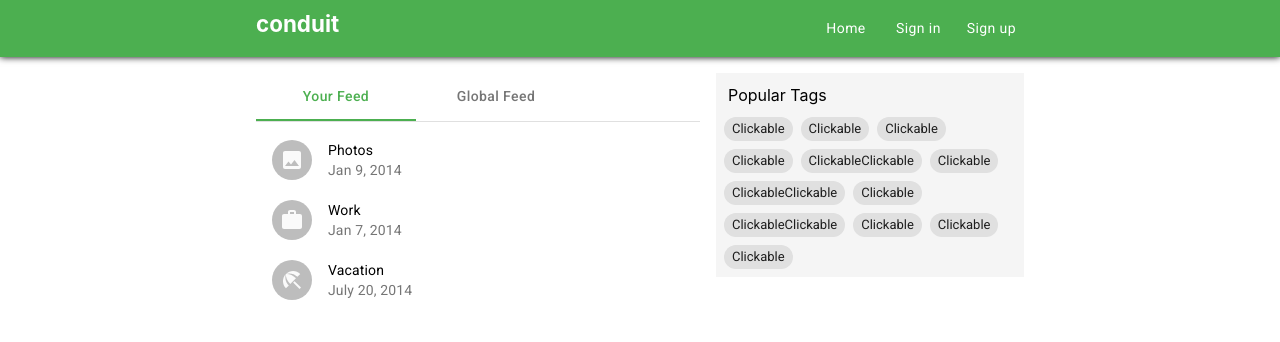
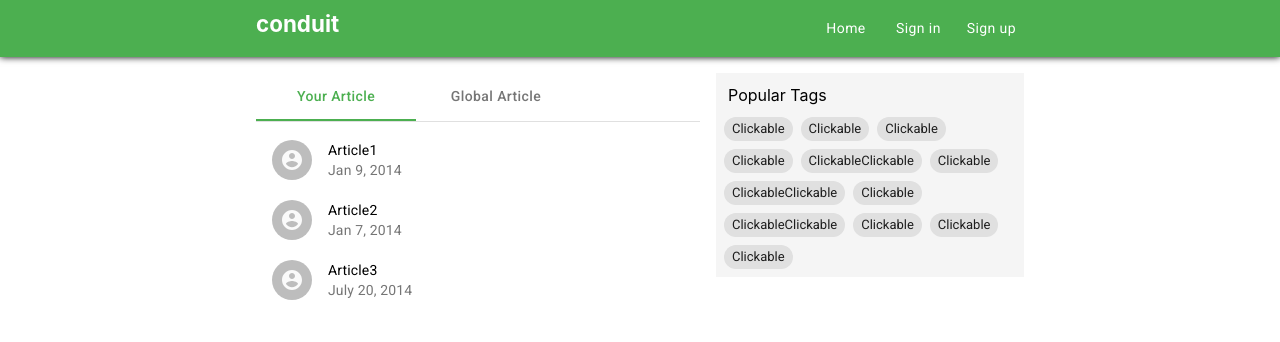
Before and after one commit to alexander-zevin/realworld, a React (Create React App) app: page / in a window 1280 px wide. Shown: the top 342 px of the page. Built offline with nearby package versions, Linux system fonts and the light colour scheme; no server answers.

Commit message:
rename files

```diff
--- a/src/components/Main/Feeds/Feed/Feed.tsx
+++ b/src/components/Main/Articles/Article/Article.tsx
@@ -1,5 +1,5 @@
 import React from 'react'
-import {FeedRoot} from "./FeedStyles";
+import {ArticleRoot} from "./ArticleStyles";
 import {List} from "@material-ui/core";
 import ListItem from "@material-ui/core/ListItem";
 import ListItemAvatar from "@material-ui/core/ListItemAvatar";
@@ -8,38 +8,39 @@ import ListItemText from "@material-ui/core/ListItemText";
 import ImageIcon from '@material-ui/icons/Image';
 import WorkIcon from '@material-ui/icons/Work';
 import BeachAccessIcon from '@material-ui/icons/BeachAccess';
+import AccountCircleIcon from '@material-ui/icons/AccountCircle';
 
-const Feed = () => {
+const Article = () => {
     return (
-        <FeedRoot>
+        <ArticleRoot>
             <List dense>
                 <ListItem>
                     <ListItemAvatar>
                         <Avatar>
-                            <ImageIcon />
+                            <AccountCircleIcon />
                         </Avatar>
                     </ListItemAvatar>
-                    <ListItemText primary="Photos" secondary="Jan 9, 2014" />
+                    <ListItemText primary="Article1" secondary="Jan 9, 2014" />
                 </ListItem>
                 <ListItem>
                     <ListItemAvatar>
                         <Avatar>
-                            <WorkIcon />
+                            <AccountCircleIcon />
                         </Avatar>
                     </ListItemAvatar>
-                    <ListItemText primary="Work" secondary="Jan 7, 2014" />
+                    <ListItemText primary="Article2" secondary="Jan 7, 2014" />
                 </ListItem>
                 <ListItem>
                     <ListItemAvatar>
                         <Avatar>
-                            <BeachAccessIcon />
+                            <AccountCircleIcon />
                         </Avatar>
                     </ListItemAvatar>
-                    <ListItemText primary="Vacation" secondary="July 20, 2014" />
+                    <ListItemText primary="Article3" secondary="July 20, 2014" />
                 </ListItem>
             </List>
-        </FeedRoot>
+        </ArticleRoot>
     )
 }
 
-export default Feed
+export default Article
--- a/src/components/Main/Feeds/Feed/FeedStyles.ts
+++ b/src/components/Main/Articles/Article/ArticleStyles.ts
@@ -1,5 +1,5 @@
 import styled from "styled-components";
 
-export const FeedRoot = styled.section`
+export const ArticleRoot = styled.section`
 
 `;
--- /dev/null
+++ b/src/components/Main/Articles/Articles.tsx
@@ -0,0 +1,24 @@
+import React from 'react'
+import TabFeeds from "./TabArticles/TabArticles";
+import {ArticlesRoot} from "./ArticlesStyles";
+import Article from "./Article/Article";
+import {IGetArticles} from "./ArticlesTypes";
+import {articlesAPI} from "../../../api/api";
+
+const Articles = () => {
+
+    const getArticles: IGetArticles = async () => {
+        const response = await articlesAPI.getArticles();
+        console.log(response.data)
+    }
+    getArticles()
+
+    return (
+        <ArticlesRoot>
+            <TabFeeds/>
+            <Article/>
+        </ArticlesRoot>
+    )
+}
+
+export default Articles
--- a/src/components/Main/Feeds/FeedsStyles.ts
+++ b/src/components/Main/Articles/ArticlesStyles.ts
@@ -1,5 +1,5 @@
 import styled from "styled-components";
 
-export const FeedsRoot = styled.section`
+export const ArticlesRoot = styled.section`
 	flex-grow: 1;
 `;
--- a/src/components/Main/Feeds/TabFeeds/TabFeeds.tsx
+++ b/src/components/Main/Articles/TabArticles/TabArticles.tsx
@@ -3,7 +3,7 @@ import Tabs from '@material-ui/core/Tabs';
 import {Tab} from "@material-ui/core";
 import Divider from '@material-ui/core/Divider';
 
-const TabFeeds = () => {
+const TabArticles = () => {
 
     const [value, setValue] = React.useState(0)
 
@@ -17,12 +17,12 @@ const TabFeeds = () => {
                 textColor="primary"
                 onChange={handleChange}
             >
-                <Tab label="Your Feed"/>
-                <Tab label="Global Feed"/>
+                <Tab label="Your Article"/>
+                <Tab label="Global Article"/>
             </Tabs>
             <Divider/>
         </>
     )
 }
 
-export default TabFeeds
+export default TabArticles
--- a/src/components/Main/Feeds/Feeds.tsx
+++ /dev/null
@@ -1,24 +0,0 @@
-import React from 'react'
-import TabFeeds from "./TabFeeds/TabFeeds";
-import {FeedsRoot} from "./FeedsStyles";
-import Feed from "./Feed/Feed";
-import {IGetArticles} from "./FeedsTypes";
-import {articlesAPI} from "../../../api/api";
-
-const Feeds = () => {
-
-    const getArticles: IGetArticles = async () => {
-        const response = await articlesAPI.getArticles();
-        console.log(response.data)
-    }
-    getArticles()
-
-    return (
-        <FeedsRoot>
-            <TabFeeds/>
-            <Feed/>
-        </FeedsRoot>
-    )
-}
-
-export default Feeds
--- a/src/components/Main/Main.tsx
+++ b/src/components/Main/Main.tsx
@@ -1,12 +1,12 @@
 import React from 'react'
 import {MainRoot} from "./MainStyles";
 import Tags from "./Tags/Tags";
-import Feeds from "./Feeds/Feeds";
+import Articles from "./Articles/Articles";
 
 const Main = () => {
     return (
         <MainRoot>
-            <Feeds/>
+            <Articles/>
             <Tags/>
         </MainRoot>
     )
```
Also changed, not shown: src/components/Main/Articles/ArticlesTypes.ts (renamed from src/components/Main/Feeds/FeedsTypes.ts).
